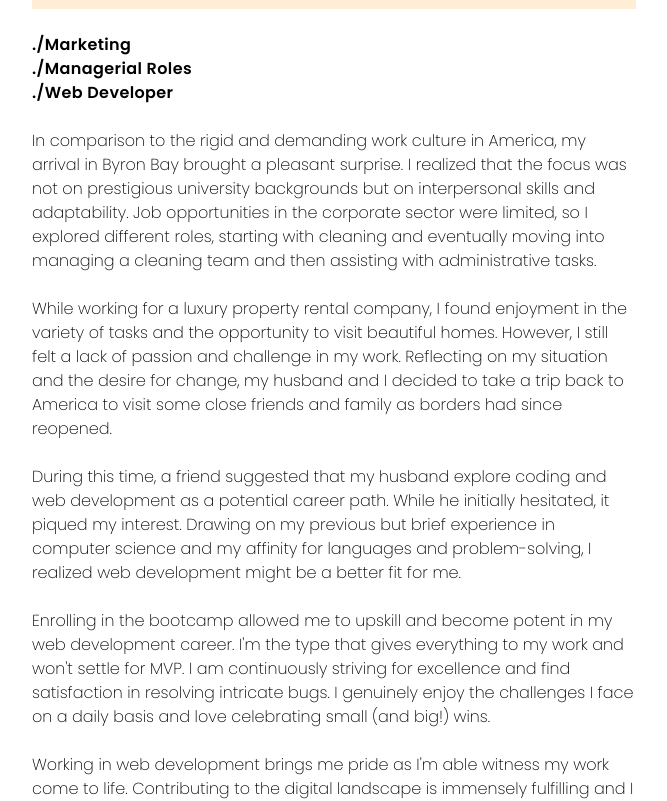
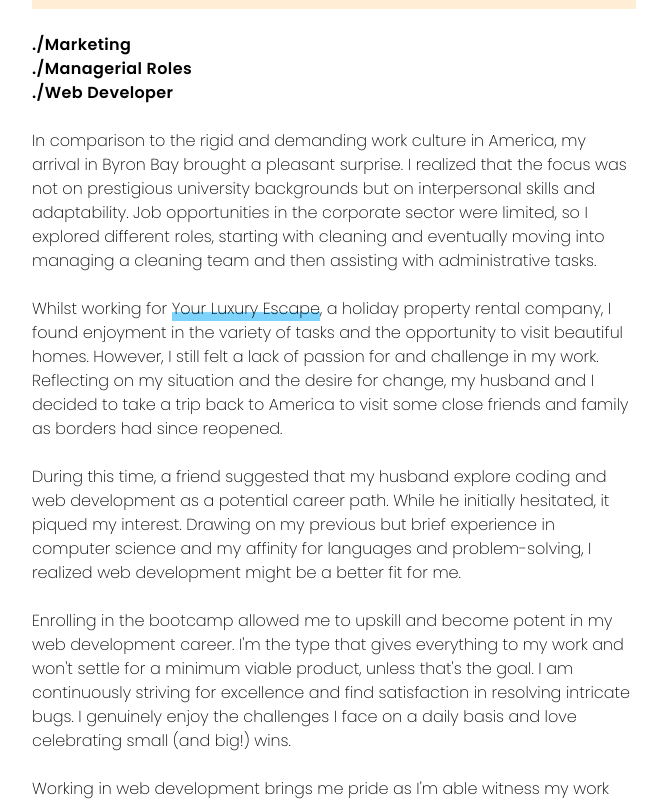
Before and after one commit to sarahhlandis/portfolio-react, a React (Vite) app: page /about in a window 1280 px wide. Shown: the part 2507-3308 px from the top of the page, without its empty margins (4-671 px from the left). Built offline with nearby package versions, Linux system fonts and the light colour scheme; a web font is replaced by a local one.

Commit message:
fix[About]: altered Refactoring section slightly.

```diff
--- a/src/pages/About.jsx
+++ b/src/pages/About.jsx
@@ -115,16 +115,16 @@ export function About() {
                         <p>In comparison to the rigid and demanding work culture in America, my arrival in Byron Bay brought a pleasant surprise.  I realized that the focus was not on prestigious university backgrounds but on interpersonal skills and adaptability. Job opportunities in the corporate sector were limited, so I explored different roles, starting with cleaning and eventually moving into managing a cleaning team and then assisting with administrative tasks.
                         <br />
                         <br />
-                        While working for a luxury property rental company, I found enjoyment in the variety of tasks and the opportunity to visit beautiful homes. However, I still felt a lack of passion and challenge in my work. Reflecting on my situation and the desire for change, my husband and I decided to take a trip back to America to visit some close friends and family as borders had since reopened.
+                        Whilst working for <a className="relative inline-block bg-gradient-to-t from-sky-300 from-35% to-transparent to-40% hover:bg-sky-300 transition duration-100 ease-in-out" href="https://webershandwick.com/">Your Luxury Escape</a>, a holiday property rental company, I found enjoyment in the variety of tasks and the opportunity to visit beautiful homes. However, I still felt a lack of passion for and challenge in my work. Reflecting on my situation and the desire for change, my husband and I decided to take a trip back to America to visit some close friends and family as borders had since reopened.
                         <br />
                         <br />
                         During this time, a friend suggested that my husband explore coding and web development as a potential career path. While he initially hesitated, it piqued my interest. Drawing on my previous but brief experience in computer science and my affinity for languages and problem-solving, I realized web development might be a better fit for me.
                         <br />
                         <br />
-                        Enrolling in the bootcamp allowed me to upskill and become potent in my web development career. I&#39;m the type that gives everything to my work and won&#39;t settle for MVP. I am continuously striving for excellence and find satisfaction in resolving intricate bugs. I genuinely enjoy the challenges I face on a daily basis and love celebrating small (and big!) wins.
+                        Enrolling in the bootcamp allowed me to upskill and become potent in my web development career. I&#39;m the type that gives everything to my work and won&#39;t settle for a minimum viable product, unless that&#39;s the goal. I am continuously striving for excellence and find satisfaction in resolving intricate bugs. I genuinely enjoy the challenges I face on a daily basis and love celebrating small (and big!) wins.
                         <br />
                         <br />
-                        Working in web development brings me pride as I&#39;m able witness my work come to life. Contributing to the digital landscape is immensely fulfilling and I feel great joy in being able to create functional and visually appealing websites that have a real impact on users.The purpose behind my work continues to be a driving force in my professional motivation.
+                        Working in web development brings me pride as I&#39;m able witness my work come to life. Contributing to the digital landscape is immensely fulfilling and I feel great joy in being able to create functional and visually appealing websites that have a real impact on users. The purpose of my work continues to be a driving force behind my professional motivation.
                         </p>
                     </div>
                 </section>
```
